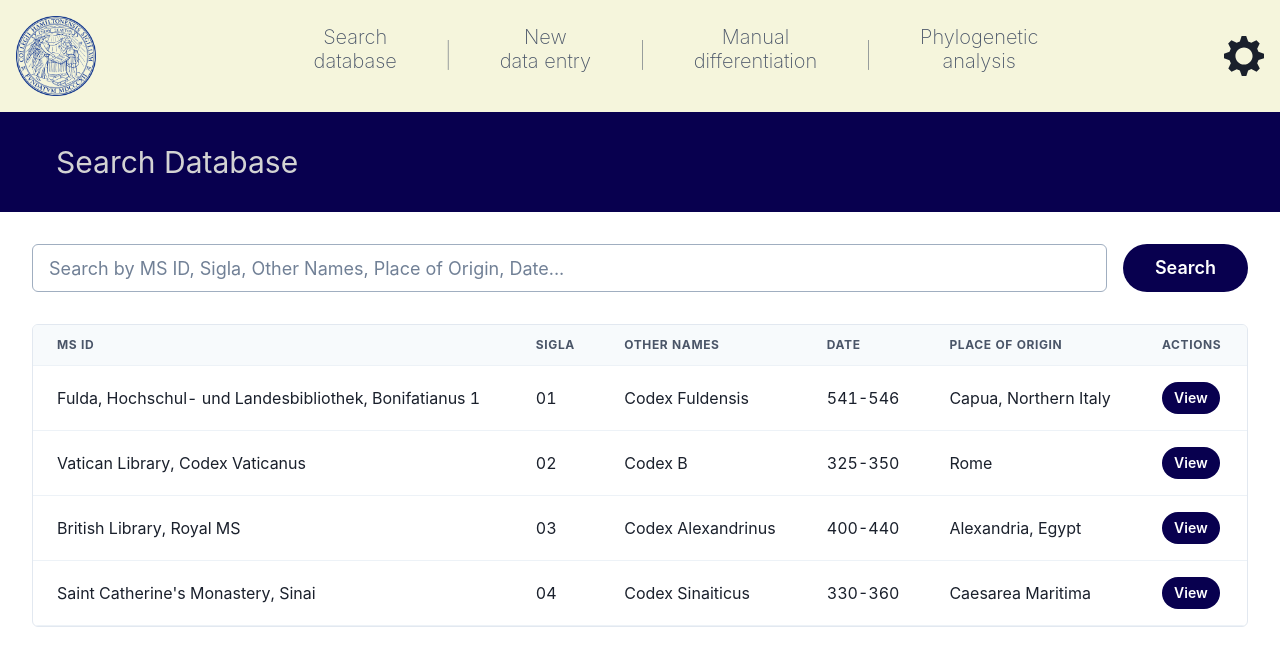
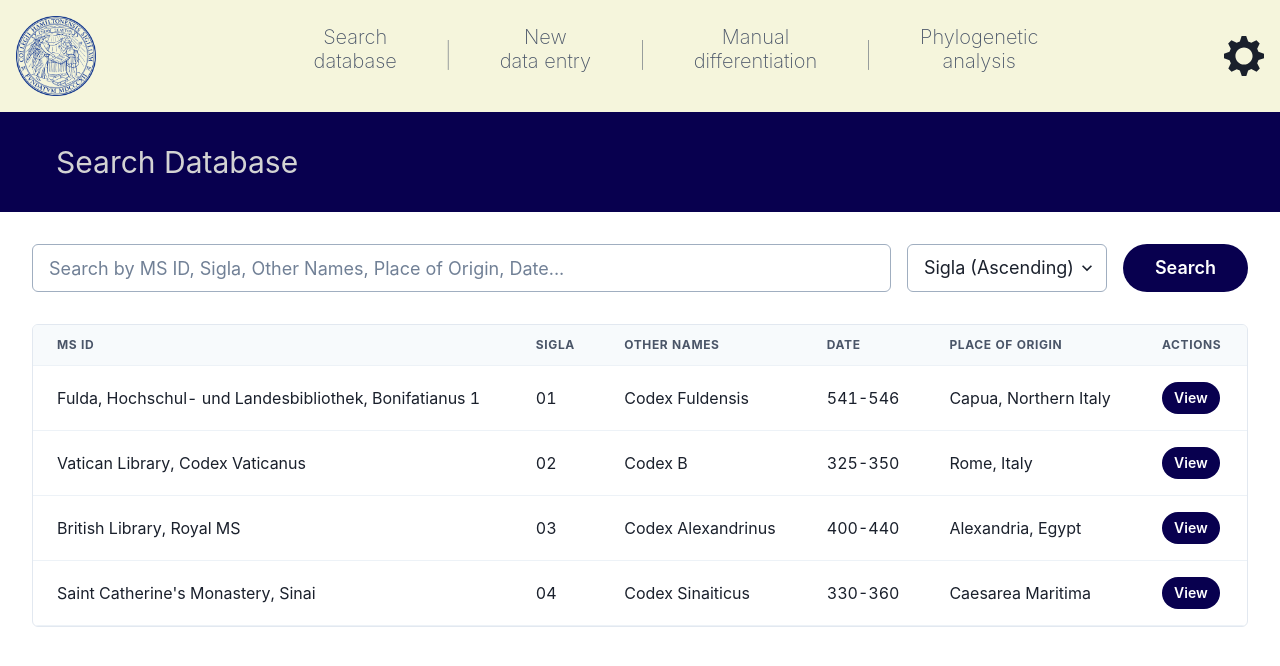
Before and after one commit to BryceMolnar3/Deployment, a React app in the folder frontend/: page /search-database in a window 1280 px wide. Shown: the top 666 px of the page. Built offline with nearby package versions, Linux system fonts and the light colour scheme.

Commit message:
implementing sortby dropdown.
Right now we have Country(A-Z), City/Region (A-Z), Sigla (Ascending), Sigla (Descending), Date (Oldest First)

```diff
--- a/frontend/src/data/manuscripts.ts
+++ b/frontend/src/data/manuscripts.ts
@@ -115,7 +115,7 @@ export const manuscripts: { [sigla: string]: Manuscript } = {
       total_folia: 759,
       laod_folia: "214r-215v",
       dimensions: "27×27 cm",
-      place_of_origin: "Rome",
+      place_of_origin: "Rome, Italy",
       materials: "Vellum",
       format_description: "Three Columns",
       date: "325-350",
--- a/frontend/src/pages/SearchDatabase.tsx
+++ b/frontend/src/pages/SearchDatabase.tsx
@@ -13,35 +13,123 @@ import {
   Tr,
   Th,
   Td,
-  useToast
+  useToast,
+  Select
 } from '@chakra-ui/react';
 import NavigationBar from '../components/NavigationBar.tsx';
 import { useNavigate } from 'react-router-dom';
 import { manuscripts, Manuscript } from '../data/manuscripts.ts';
 
+type SortOption = 'date-asc' | 'origin-az' | 'country-az' | 'sigla-asc' | 'sigla-desc';
+
+function normalizeCountry(country: string): string {
+  // Remove leading/trailing spaces and convert to lowercase for comparison
+  const normalized = country.trim().toLowerCase();
+
+  // Handle special cases
+  if (normalized.includes('italy')) return 'Italy';
+  if (normalized.includes('egypt')) return 'Egypt';
+  if (normalized.includes('rome')) return 'Italy';
+  if (normalized.includes('capua')) return 'Italy';
+  if (normalized.includes('alexandria')) return 'Egypt';
+  if (normalized.includes('caesarea')) return 'Israel';
+
+  // If no special case matches, capitalize first letter of each word
+  return country.trim()
+    .split(' ')
+    .map(word => word.charAt(0).toUpperCase() + word.slice(1).toLowerCase())
+    .join(' ');
+}
+
+function getCountryFromOrigin(origin: string): string {
+  const parts = origin.split(',');
+  let country;
+
+  if (parts.length > 1) {
+    // If there's a comma, use the last part (country)
+    country = parts[parts.length - 1].trim();
+  } else {
+    // If no comma, check if it's a city we know the country for
+    country = origin.trim();
+  }
+
+  return normalizeCountry(country);
+}
+
 function SearchDatabase() {
   const [searchQuery, setSearchQuery] = useState('');
   const [isLoading, setIsLoading] = useState(false);
   const [searchResults, setSearchResults] = useState<Manuscript[]>([]);
+  const [sortBy, setSortBy] = useState<SortOption>('sigla-asc');
   const navigate = useNavigate();
   const toast = useToast();
 
   // Load all manuscripts when component mounts
   useEffect(function() {
     const allManuscripts = Object.values(manuscripts);
-    console.log('Available manuscripts:', allManuscripts);
-    setSearchResults(allManuscripts);
+    setSearchResults(sortManuscripts(allManuscripts, 'sigla-asc'));
   }, []);
+
+  function sortManuscripts(manuscripts: Manuscript[], sortOption: SortOption): Manuscript[] {
+    const sortedManuscripts = [...manuscripts];
+
+    switch (sortOption) {
+      case 'date-asc':
+        return sortedManuscripts.sort((a, b) => {
+          const yearA = parseInt(a.date.match(/\d+/)?.[0] || '0');
+          const yearB = parseInt(b.date.match(/\d+/)?.[0] || '0');
+          return yearA - yearB;
+        });
+
+      case 'origin-az':
+        return sortedManuscripts.sort((a, b) =>
+          a.place_of_origin.localeCompare(b.place_of_origin)
+        );
+
+      case 'country-az':
+        return sortedManuscripts.sort((a, b) => {
+          const countryA = getCountryFromOrigin(a.place_of_origin);
+          const countryB = getCountryFromOrigin(b.place_of_origin);
+
+          // First sort by country
+          const countryCompare = countryA.localeCompare(countryB);
+
+          // If countries are the same, sort by the full origin string
+          if (countryCompare === 0) {
+            return a.place_of_origin.localeCompare(b.place_of_origin);
+          }
+
+          return countryCompare;
+        });
+
+      case 'sigla-asc':
+        return sortedManuscripts.sort((a, b) =>
+          a.sigla.localeCompare(b.sigla)
+        );
+
+      case 'sigla-desc':
+        return sortedManuscripts.sort((a, b) =>
+          b.sigla.localeCompare(a.sigla)
+        );
+
+      default:
+        return sortedManuscripts;
+    }
+  }
+
+  function handleSort(e: React.ChangeEvent<HTMLSelectElement>) {
+    const sortOption = e.target.value as SortOption;
+    setSortBy(sortOption);
+    setSearchResults(sortManuscripts(searchResults, sortOption));
+  }
 
   function handleSearch() {
     setIsLoading(true);
     try {
       let results;
       if (!searchQuery.trim()) {
-        // If search is empty, show all manuscripts
         results = Object.values(manuscripts);
       } else {
-        // Filter manuscripts based on search query
         const query = searchQuery.toLowerCase();
         results = Object.values(manuscripts).filter(manuscript =>
           manuscript.ms_id.toLowerCase().includes(query) ||
@@ -54,8 +142,8 @@ function SearchDatabase() {
         );
       }
 
-      console.log('Search results:', results);
-      setSearchResults(results);
+      // Apply current sort to search results
+      setSearchResults(sortManuscripts(results, sortBy));
 
       if (results.length === 0) {
         toast({
@@ -80,7 +168,6 @@ function SearchDatabase() {
   }
 
   function handleViewManuscript(sigla: string) {
-    console.log('Viewing manuscript:', sigla);
     navigate(`/manuscript-viewer/${sigla}`);
   }
 
@@ -93,20 +180,35 @@ function SearchDatabase() {
         </Box>
 
         <Box p={8}>
-          <Flex gap={4} mb={8}>
+          <Flex gap={4} mb={8} alignItems="flex-start">
+            <Box flex={1}>
               <Input
                 placeholder="Search by MS ID, Sigla, Other Names, Place of Origin, Date..."
                 value={searchQuery}
                 onChange={(e) => setSearchQuery(e.target.value)}
                 size="lg"
                 borderColor="gray.400"
-              flex={1}
                 onKeyPress={(e) => {
                   if (e.key === 'Enter') {
                     handleSearch();
                   }
                 }}
               />
+            </Box>
+            <Box width="200px">
+              <Select
+                size="lg"
+                value={sortBy}
+                onChange={handleSort}
+                borderColor="gray.400"
+              >
+                <option value="date-asc">Date (Oldest first)</option>
+                <option value="origin-az">City/Region (A-Z)</option>
+                <option value="country-az">Country (A-Z)</option>
+                <option value="sigla-asc">Sigla (Ascending)</option>
+                <option value="sigla-desc">Sigla (Descending)</option>
+              </Select>
+            </Box>
             <Button
               bg="#08004F"
               color="white"
```
Lines whose indentation alone changed are shown as unchanged.
